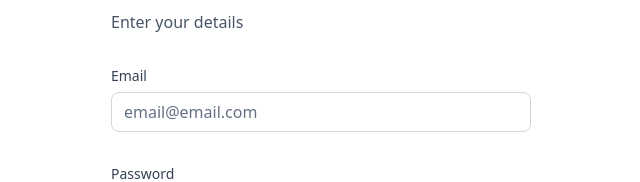
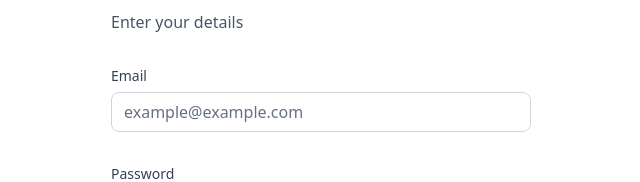
Before and after one commit to darshan45672/Dhan-Sanchay, a Next.js app: page /sign-in in a window 1280 px wide. Shown: the part 305-487 px from the top of the page, without its empty margins (319-959 px from the left). Built offline with nearby package versions, Linux system fonts and the light colour scheme.

Commit message:
fixed sign-in auth form type issue

```diff
--- a/components/AuthForm.tsx
+++ b/components/AuthForm.tsx
@@ -16,23 +16,24 @@ import {
   FormMessage,
 } from "@/components/ui/form";
 import { Input } from "@/components/ui/input";
+import InputForm from "./InputForm";
+import { authFormSchema } from "@/lib/utils";
 
 const AuthForm = ({ type }: { type: string }) => {
   const [user, setUser] = useState(null);
 
-  const formSchema = z.object({
-    email: z.string().email(),
-  });
 
-  const form = useForm<z.infer<typeof formSchema>>({
-    resolver: zodResolver(formSchema),
+
+  const form = useForm<z.infer<typeof authFormSchema>>({
+    resolver: zodResolver(authFormSchema),
     defaultValues: {
       email: "",
+      password: "",
     },
   });
 
   // 2. Define a submit handler.
-  function onSubmit(values: z.infer<typeof formSchema>) {
+  function onSubmit(values: z.infer<typeof authFormSchema>) {
     // Do something with the form values.
     // ✅ This will be type-safe and validated.
     console.log(values);
@@ -68,37 +69,13 @@ const AuthForm = ({ type }: { type: string }) => {
         <>
           <Form {...form}>
             <form onSubmit={form.handleSubmit(onSubmit)} className="space-y-8">
-              <FormField
-                control={form.control}
-                name="email"
-                render={({ field }) => (
-                  <div className="form-item">
-                    <FormLabel className="form-label">Email</FormLabel>
-                      <div className="flex w-full flex-col">
-                        <FormControl>
-                          <Input placeholder="email@email.com" className="input-class" {...field} />
-                        </FormControl>
-                        <FormMessage className="mt-3 form-message"  />
-                      </div>
-                  </div>
-                )}
-              />
-              <FormField
-                control={form.control}
-                name="password"
-                render={({ field }) => (
-                  <div className="form-item">
-                    <FormLabel className="form-label">Password</FormLabel>
-                      <div className="flex w-full flex-col">
-                        <FormControl>
-                          <Input type="password" className="input-class" {...field} />
-                        </FormControl>
-                        <FormMessage className="mt-3 form-message"  />
-                      </div>
-                  </div>
-                )}
-              />
+
+              <InputForm name="email" label="Email" control={form.control} type="email" placeholder="example@example.com"/>
+
+              <InputForm name="password" label="Password" control={form.control} type="password" placeholder=""/>
+
               <Button type="submit">Submit</Button>
+
             </form>
           </Form>
         </>
--- /dev/null
+++ b/components/InputForm.tsx
@@ -0,0 +1,46 @@
+import React from "react";
+import {
+  FormControl,
+  FormDescription,
+  FormField,
+  FormItem,
+  FormLabel,
+  FormMessage,
+} from "@/components/ui/form";
+import { Input } from "@/components/ui/input";
+import { Control } from "react-hook-form";
+import { z } from "zod";
+import { authFormSchema } from "@/lib/utils";
+
+const InputForm = ({control,name,label,placeholder,type}: {
+  control: Control<z.infer<typeof authFormSchema>>;
+  name: 'email' | 'password';
+  placeholder: string;
+  label: string;
+  type: string;
+}) => {
+  return (
+    <FormField
+      control={control}
+      name={name}
+      render={({ field }) => (
+        <div className="form-item">
+          <FormLabel className="form-label">{label}</FormLabel>
+          <div className="flex w-full flex-col">
+            <FormControl>
+              <Input
+                placeholder={placeholder}
+                type={type}
+                className="input-class"
+                {...field}
+              />
+            </FormControl>
+            <FormMessage className="mt-3 form-message" />
+          </div>
+        </div>
+      )}
+    />
+  );
+};
+
+export default InputForm;
--- a/lib/utils.ts
+++ b/lib/utils.ts
@@ -195,17 +195,7 @@ export const getTransactionStatus = (date: Date) => {
   return date > twoDaysAgo ? "Processing" : "Success";
 };
 
-export const authFormSchema = (type: string) => z.object({
-  // sign up
-  firstName: type === 'sign-in' ? z.string().optional() : z.string().min(3),
-  lastName: type === 'sign-in' ? z.string().optional() : z.string().min(3),
-  address1: type === 'sign-in' ? z.string().optional() : z.string().max(50),
-  city: type === 'sign-in' ? z.string().optional() : z.string().max(50),
-  state: type === 'sign-in' ? z.string().optional() : z.string().min(2).max(2),
-  postalCode: type === 'sign-in' ? z.string().optional() : z.string().min(3).max(6),
-  dateOfBirth: type === 'sign-in' ? z.string().optional() : z.string().min(3),
-  ssn: type === 'sign-in' ? z.string().optional() : z.string().min(3),
-  // both
+export const authFormSchema = z.object({
   email: z.string().email(),
   password: z.string().min(8),
-})
+});
```
